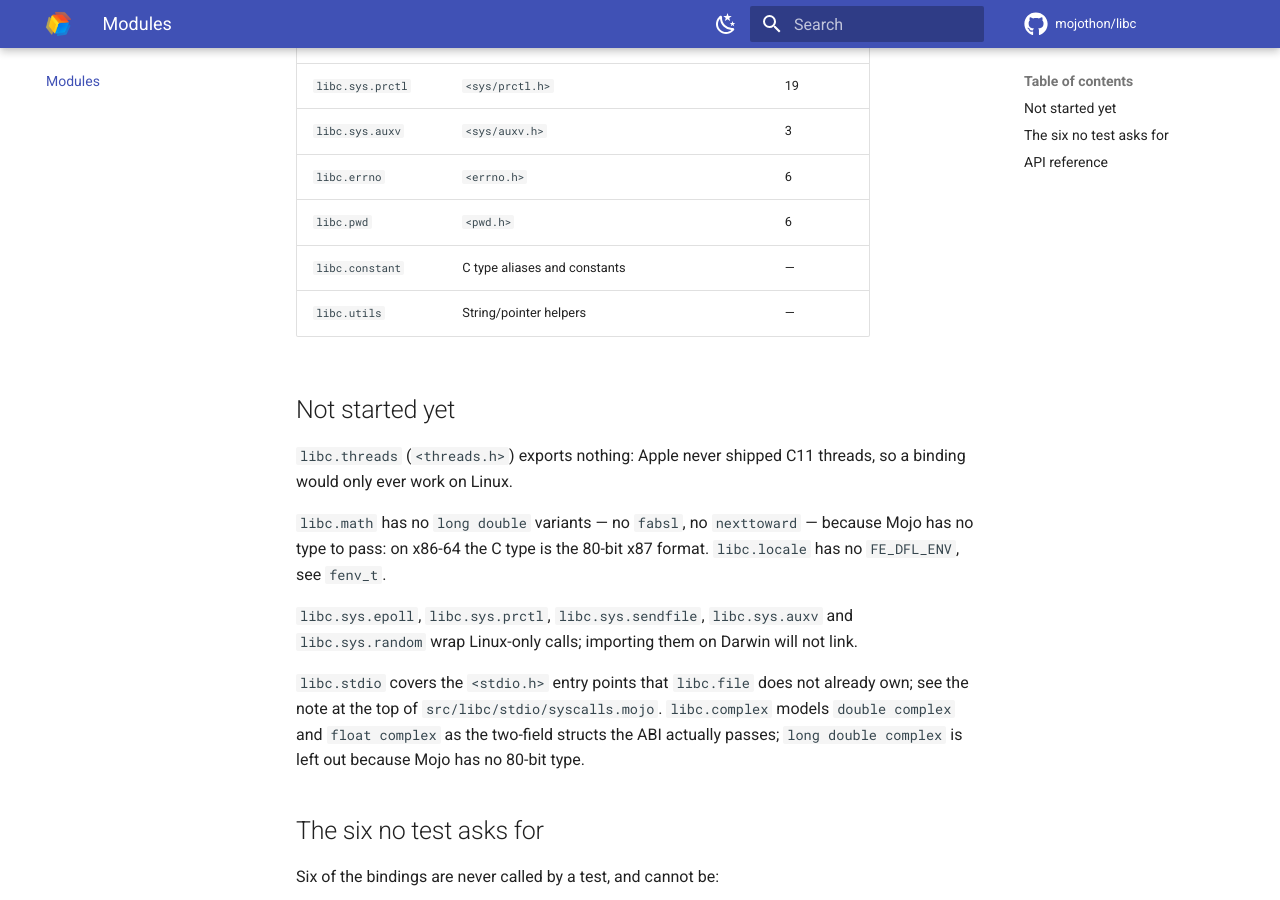
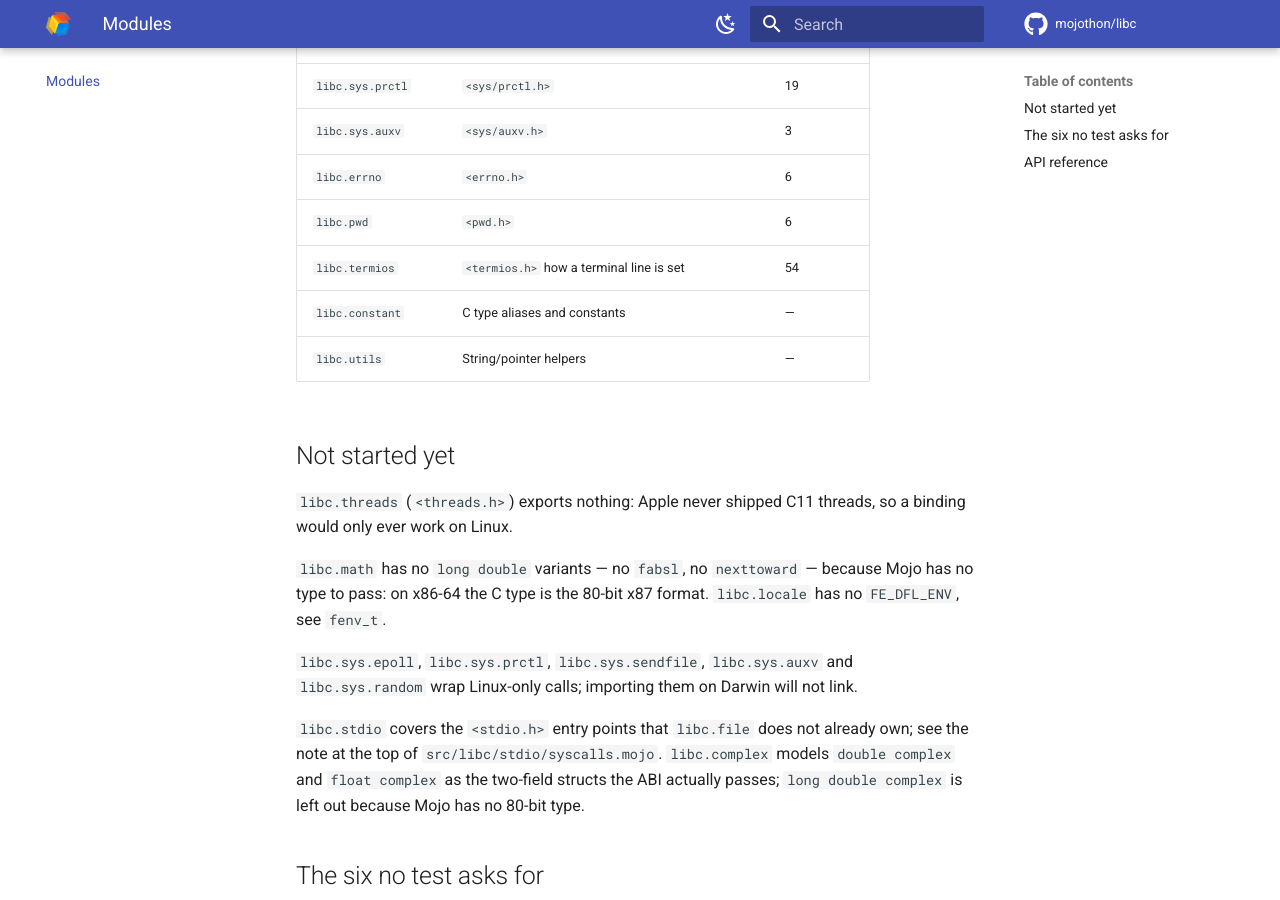
Before and after one commit to mojothon/libc, an MkDocs documentation site: the page built from docs/modules.md, in a window 1280 px wide and 900 px high, scrolled down 2460 px. Built offline with MkDocs 1.6.1 and Material for MkDocs 9.7.7, drawn with Linux system fonts in a browser that asks for light colours; comment, search, counter and statistics services are not loaded.

Commit message:
feat(termios): bind the terminal line settings
tcgetattr, tcsetattr, tcsendbreak, tcdrain, tcflush, tcflow, tcgetsid,
the four cf* speed calls and cfmakeraw, with struct termios and the
TCSA*/TC*FLUSH/TCO*/TCI*/B* constants that are what those calls are
asked with. The module was in HEADERS and nowhere else: 14 functions
declared, none bound.

The struct is held as slots and read a member at a time, because the
two libcs do not lay it out the same way. Darwin's tcflag_t and
speed_t are unsigned long, so its four flag words are eight bytes
apart and the struct is 72 bytes; glibc's are unsigned int, four
bytes apart, 60 bytes. glibc carries a c_line that Darwin has none
of, which is why its c_cc starts at 17 where Darwin's starts at 32,
and holds 32 control characters where Darwin holds 20.

Two of the constant families are one apart between the platforms and
agree only at zero: TCIFLUSH/TCOFLUSH/TCIOFLUSH count from 1 here and
from 0 on glibc, and TCOOFF/TCOON/TCIOFF/TCION likewise. Neither is a
crash when it is wrong — tcflush flushes the wrong direction and tcflow
stops the wrong thing, and both answer 0. The TCSA* trio does agree, and
is the one family here that does.

The speeds differ outright rather than by a step: glibc numbers them,
0 to 19 and then 4097 upward, while here B9600 is 9600. They meet at B0
and nowhere else.

The tests are of two kinds, on purpose. The cf* calls read and write a
block and want no terminal, so they are asked outright. The tc* calls
want one, and are given /dev/null instead — not a terminal, and a file
every machine has — so that what is asserted is that they refuse with
ENOTTY rather than fill in something that looks plausible.

```diff
--- a/docs/modules.md
+++ b/docs/modules.md
@@ -58,6 +58,7 @@ the bottom.
 | `libc.sys.auxv` | `<sys/auxv.h>` | 3 |
 | `libc.errno` | `<errno.h>` | 6 |
 | `libc.pwd` | `<pwd.h>` | 6 |
+| `libc.termios` | `<termios.h>` how a terminal line is set | 54 |
 | `libc.constant` | C type aliases and constants | — |
 | `libc.utils` | String/pointer helpers | — |
 
```
Also changed, not shown: 5 other files.
